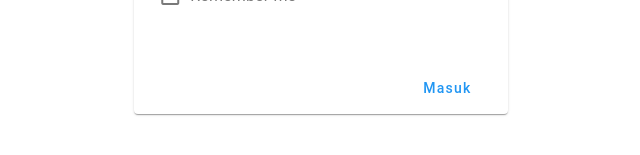
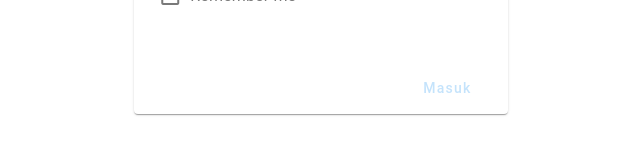
Before and after one commit to febriW/simple-vue3-app, a Vue app: page /login in a window 1280 px wide. Shown: the part 513-668 px from the top of the page, without its empty margins (319-959 px from the left). Built offline with nearby package versions, Linux system fonts and the light colour scheme.

Commit message:
added validation login

```diff
--- a/src/components/Login.vue
+++ b/src/components/Login.vue
@@ -8,15 +8,15 @@
                             <v-img :src="image" aspect-ratio="2" p-5/>
                         </v-col>
                     </v-row>
-                    <v-form @submit.prevent>
+                    <v-form @submit.prevent v-model="isValid">
                         <v-card-text>
-                            <v-text-field variant="outlined" type="email" outlined v-model="email" label="Email" ></v-text-field>
-                            <v-text-field variant="outlined" v-model="password" label="Password"  :type="show ? 'text' : 'password'"  :append-inner-icon="show ? 'mdi-eye' : 'mdi-eye-off'" @click:appendInner="show = !show"></v-text-field>
+                            <v-text-field :rules="emailRules" variant="outlined" type="email" outlined v-model="email" label="Email"></v-text-field>
+                            <v-text-field :rules="passwordRules" variant="outlined" v-model="password" label="Password"  :type="show ? 'text' : 'password'"  :append-inner-icon="show ? 'mdi-eye' : 'mdi-eye-off'" @click:appendInner="show = !show"></v-text-field>
                             <v-checkbox v-model="rememberme" label="Remember me"></v-checkbox>
                         </v-card-text>
                         <v-card-actions class="px-4">
                             <v-spacer></v-spacer>
-                            <v-btn depressed dark color="blue" class="px-5 text-capitalize" @click="login" >Masuk</v-btn>
+                            <v-btn depressed dark color="blue" class="px-5 text-capitalize" @click="login" :disabled="!isValid">Masuk</v-btn>
                         </v-card-actions>
                     </v-form>
                 </v-card>
@@ -40,7 +40,16 @@ export default {
             password: '',
             loading: false,
             rememberme: false,
-            image: image
+            image: image,
+            isValid: true,
+            emailRules: [
+                v => !!v || 'E-mail is required',
+                v => /^(([^<>()[\]\\.,;:\s@']+(\.[^<>()\\[\]\\.,;:\s@']+)*)|('.+'))@((\[[0-9]{1,3}\.[0-9]{1,3}\.[0-9]{1,3}\.[0-9]{1,3}\])|(([a-zA-Z\-0-9]+\.)+[a-zA-Z]{2,}))$/.test(v) || 'E-mail must be valid',
+            ],
+            passwordRules: [
+                v => !!v || 'Password is required',
+                v => (v && v.length >= '6') || 'Password length must be at least 6 character',
+            ],
         }
     },
     methods: {
```
